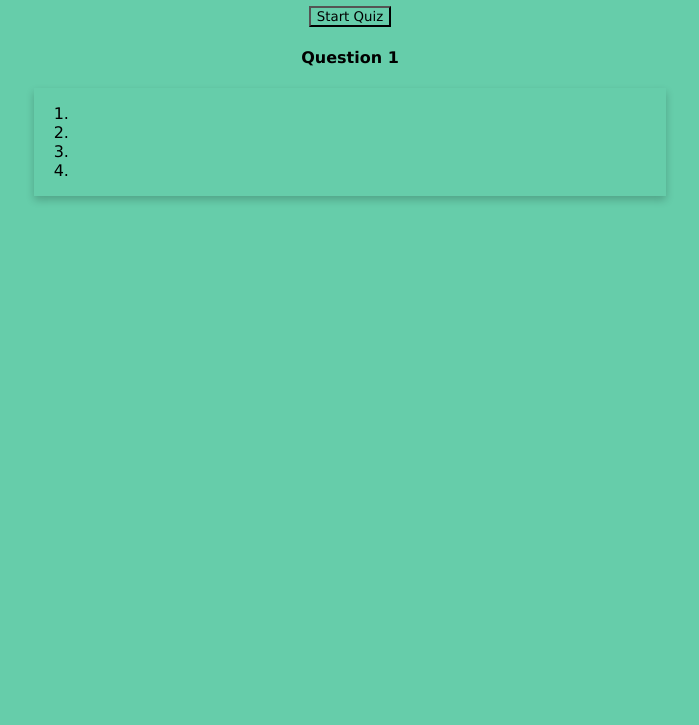
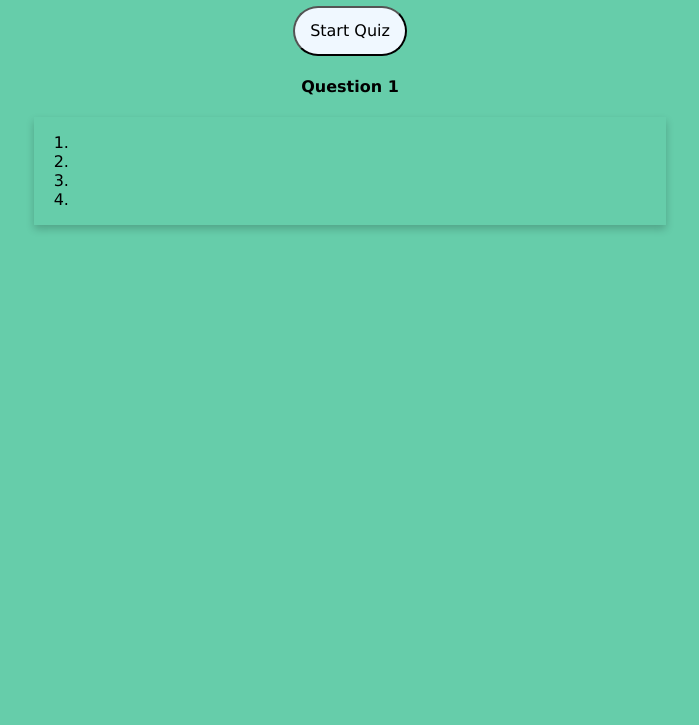
Before and after one commit to LShankKirchner017/week-4-code-quiz-app-challenge, a plain HTML site: page index.html in a window 1280 px wide. Shown: the part 75-800 px from the top of the page, without its empty margins (290-989 px from the left). Drawn offline with Linux system fonts and the light colour scheme.

Commit message:
worked on button css

```diff
--- a/assets/css/styles.css
+++ b/assets/css/styles.css
@@ -32,3 +32,15 @@
 .cardBody:hover{
     box-shadow: 0 8px 16px 0 rgba(0,0,0,0.2);
 }
+
+#startBtn {
+    display: inline-block;
+    background-color: aliceblue;
+    color: black;
+    padding: 15px;
+    text-align: center;
+    line-height: 3px;
+    border-radius: 50px 50px;
+    height: 50px;
+    font-size: medium;
+}
--- a/index.html
+++ b/index.html
@@ -7,12 +7,11 @@
     <link rel="stylesheet" href="./assets/css/styles.css" />
 </head>
 <body>
-    <div class="header">
+    <div class="header" class="containerHeader">
         <h1>Coding Quiz</h1>
     </div>
-    <div id=startButton">
-        <button>Start Quiz</button>
-    </div>
+        <button id="startBtn">Start Quiz</button>
+
     <div class="cardHeader", class="container">
         <h4>Question 1</h4>
     </div>
```
